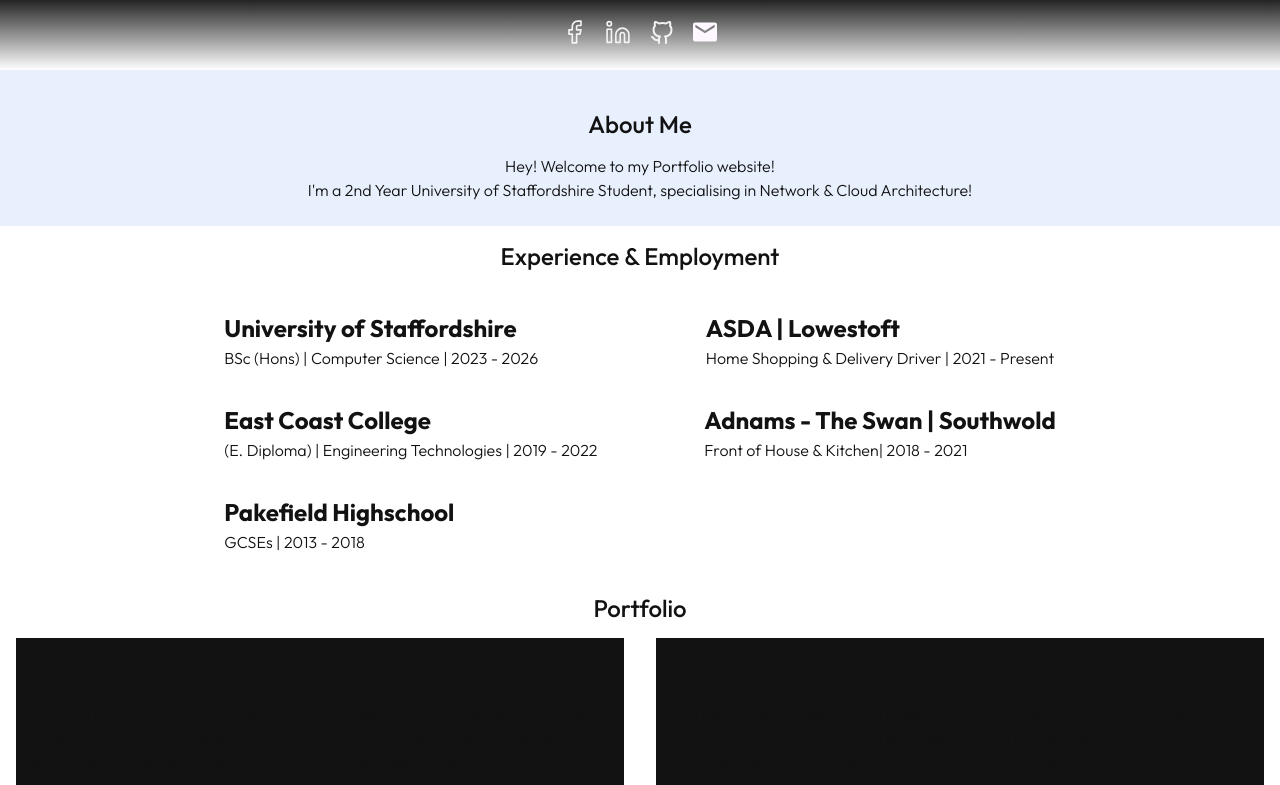
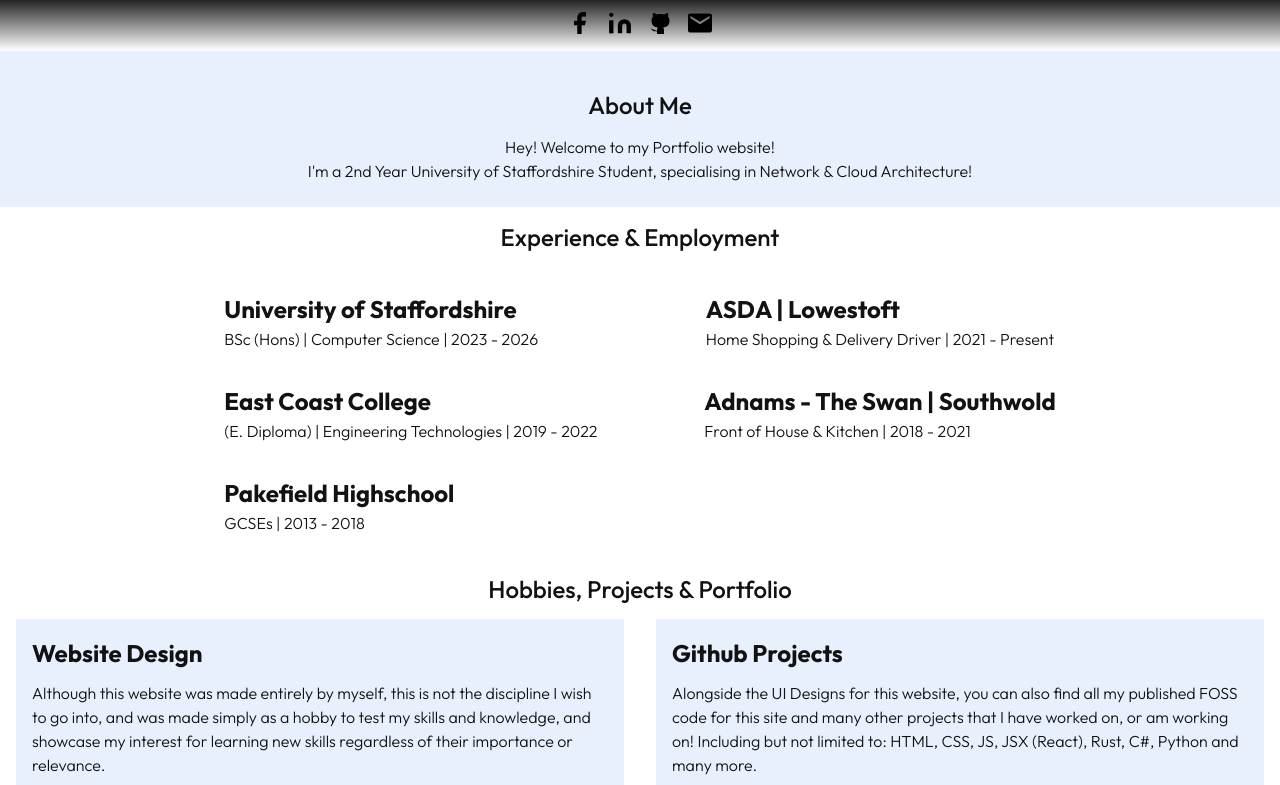
Before and after one commit to IAmInept/siteResume, a React (Vite) app: page / in a window 1280 px wide. Shown: the top 785 px of the page. Built offline with nearby package versions, Linux system fonts and the light colour scheme.

Commit message:
Updated CSS & SVGs

```diff
--- a/src/components/CSS/Main.css
+++ b/src/components/CSS/Main.css
@@ -5,18 +5,14 @@
 
 /* Header */
 
-.navBarIcons {
-  display: inline-flex;
-  padding: 0.1rem;
-  margin: 0.5rem;
-}
-
 nav {
   background: linear-gradient(180deg, #121212, #242424);
   padding-top: 0.66em;
   padding-bottom: 0.66em;
   display: flex;
   justify-content: center;
+  gap: 1rem;
+  size: 48px;
 }
 
 /* Main Body */
@@ -133,7 +129,16 @@
 
 /* Media Specific Content (Light/Dark Theme) */
 
+@media (prefers-color-scheme: dark) {
+  path {
+    stroke: white;
+  }
+}
+
 @media (prefers-color-scheme: light) {
+  path {
+    fill: black;
+  }
   nav {
     background: linear-gradient(180deg, #242424, #ffffff);
   }
@@ -142,7 +147,7 @@
     background: linear-gradient(180deg, #ffffff, #242424);
   }
   .QualCard,
-  .HeroSection {
+  .HeroSection, .PortCard {
     background-color: #e8f0fe;
   }
 }
--- a/src/components/Experience.tsx
+++ b/src/components/Experience.tsx
@@ -28,7 +28,7 @@
           </div>
           <div className="EmploymentBox">
             <h2>Adnams - The Swan | Southwold</h2>
-            <p>Front of House & Kitchen| 2018 - 2021</p>
+            <p>Front of House & Kitchen | 2018 - 2021</p>
           </div>
         </div>
       </div>
--- a/src/components/Header.tsx
+++ b/src/components/Header.tsx
@@ -1,51 +1,91 @@
-import "./CSS/Main.css"
+import "./CSS/Main.css";
 
 const Header = () => {
   return (
     <header>
       <nav>
         <a href="https://www.facebook.com/gianluca.wallace.31/" target="_blank">
-          <img
-            id="fb_img"
-            className="navBarIcons"
-            alt="facebook"
-            src="..\src\icons\fb_icon.svg"
+          <svg
             width="24"
             height="24"
-          />
+            viewBox="0 0 13 22"
+            fill="none"
+            xmlns="http://www.w3.org/2000/svg"
+          >
+            <path
+              d="M12 1H9C7.67392 1 6.40215 1.52678 5.46447 2.46447C4.52678 3.40215 4 4.67392 4 6V9H1V13H4V21H8V13H11L12 9H8V6C8 5.73478 8.10536 5.48043 8.29289 5.29289C8.48043 5.10536 8.73478 5 9 5H12V1Z"
+              // stroke="#F3F3F3"
+              stroke-width="1.5"
+              stroke-linecap="round"
+              stroke-linejoin="round"
+            />
+          </svg>
         </a>
         <a
           href="https://www.linkedin.com/in/gian-luca-w-49303218a/"
           target="_blank"
         >
-          <img
-            id="linkedin_img"
-            className="navBarIcons"
-            alt="linkedin"
-            src="..\src\icons\linkedin_icon.svg"
+          <svg
             width="24"
             height="24"
-          />
+            viewBox="0 0 22 21"
+            fill="none"
+            xmlns="http://www.w3.org/2000/svg"
+          >
+            <path
+              d="M15 7C16.5913 7 18.1174 7.63214 19.2426 8.75736C20.3679 9.88258 21 11.4087 21 13V20H17V13C17 12.4696 16.7893 11.9609 16.4142 11.5858C16.0391 11.2107 15.5304 11 15 11C14.4696 11 13.9609 11.2107 13.5858 11.5858C13.2107 11.9609 13 12.4696 13 13V20H9V13C9 11.4087 9.63214 9.88258 10.7574 8.75736C11.8826 7.63214 13.4087 7 15 7Z"
+              // stroke="#F3F3F3"
+              stroke-width="1.5"
+              stroke-linecap="round"
+              stroke-linejoin="round"
+            />
+            <path
+              d="M5 8H1V20H5V8Z"
+              // stroke="#F3F3F3"
+              stroke-width="1.5"
+              stroke-linecap="round"
+              stroke-linejoin="round"
+            />
+            <path
+              d="M3 5C4.10457 5 5 4.10457 5 3C5 1.89543 4.10457 1 3 1C1.89543 1 1 1.89543 1 3C1 4.10457 1.89543 5 3 5Z"
+              // stroke="#F3F3F3"
+              stroke-width="1.5"
+              stroke-linecap="round"
+              stroke-linejoin="round"
+            />
+          </svg>
         </a>
         <a href="https://github.com/IAmInept" target="_blank">
-          <img
-            id="github_img"
-            className="navBarIcons"
-            alt="github"
-            src="..\src\icons\github_icon.svg"
+          <svg
             width="24"
             height="24"
-          />
+            viewBox="0 0 22 24"
+            fill="none"
+            xmlns="http://www.w3.org/2000/svg"
+          >
+            <path
+              d="M8 20C3 21.5 3 17.5 1 17M15 23V19.13C15.0375 18.6532 14.9731 18.1738 14.811 17.7238C14.6489 17.2738 14.3929 16.8634 14.06 16.52C17.2 16.17 20.5 14.98 20.5 9.52C20.4997 8.12383 19.9627 6.7812 19 5.77C19.4559 4.54851 19.4236 3.19835 18.91 2C18.91 2 17.73 1.65 15 3.48C12.708 2.85882 10.292 2.85882 8 3.48C5.27 1.65 4.09 2 4.09 2C3.57638 3.19835 3.54414 4.54851 4 5.77C3.03013 6.7887 2.49252 8.14346 2.5 9.55C2.5 14.97 5.8 16.16 8.94 16.55C8.611 16.89 8.35726 17.2954 8.19531 17.7399C8.03335 18.1844 7.96681 18.6581 8 19.13V23"
+              // stroke="#F3F3F3"
+              stroke-width="2"
+              stroke-linecap="round"
+              stroke-linejoin="round"
+            />
+          </svg>
         </a>
         <a href="mailto:gianwallace2002@gmail.com" target="_blank">
-          <img
-            id="email_img"
-            className="navBarIcons"
-            alt="email"
-            src="..\src\icons\email_icon.svg"
+          <svg
             width="24"
             height="24"
-          />
+            viewBox="0 0 20 16"
+            fill="none"
+            xmlns="http://www.w3.org/2000/svg"
+            id="emailsvg"
+          >
+            <path
+              d="M2 16C1.45 16 0.975 15.8083 0.575 15.425C0.191667 15.025 0 14.55 0 14V2C0 1.45 0.191667 0.983334 0.575 0.599999C0.975 0.2 1.45 0 2 0H18C18.55 0 19.0167 0.2 19.4 0.599999C19.8 0.983334 20 1.45 20 2V14C20 14.55 19.8 15.025 19.4 15.425C19.0167 15.8083 18.55 16 18 16H2ZM10 9L18 4V2L10 7L2 2V4L10 9Z"
+              fill="#FEF7FF"
+            />
+          </svg>
         </a>
       </nav>
     </header>
--- a/src/components/Portfolio.tsx
+++ b/src/components/Portfolio.tsx
@@ -3,7 +3,7 @@
 const Portfolio = () => {
   return (
     <>
-      <p className="TitleContainer">Portfolio</p>
+      <p className="TitleContainer">Hobbies, Projects & Portfolio</p>
       <div className="Portfolio">
         <div className="PortContainer">
           <div className="PortCard">
```
